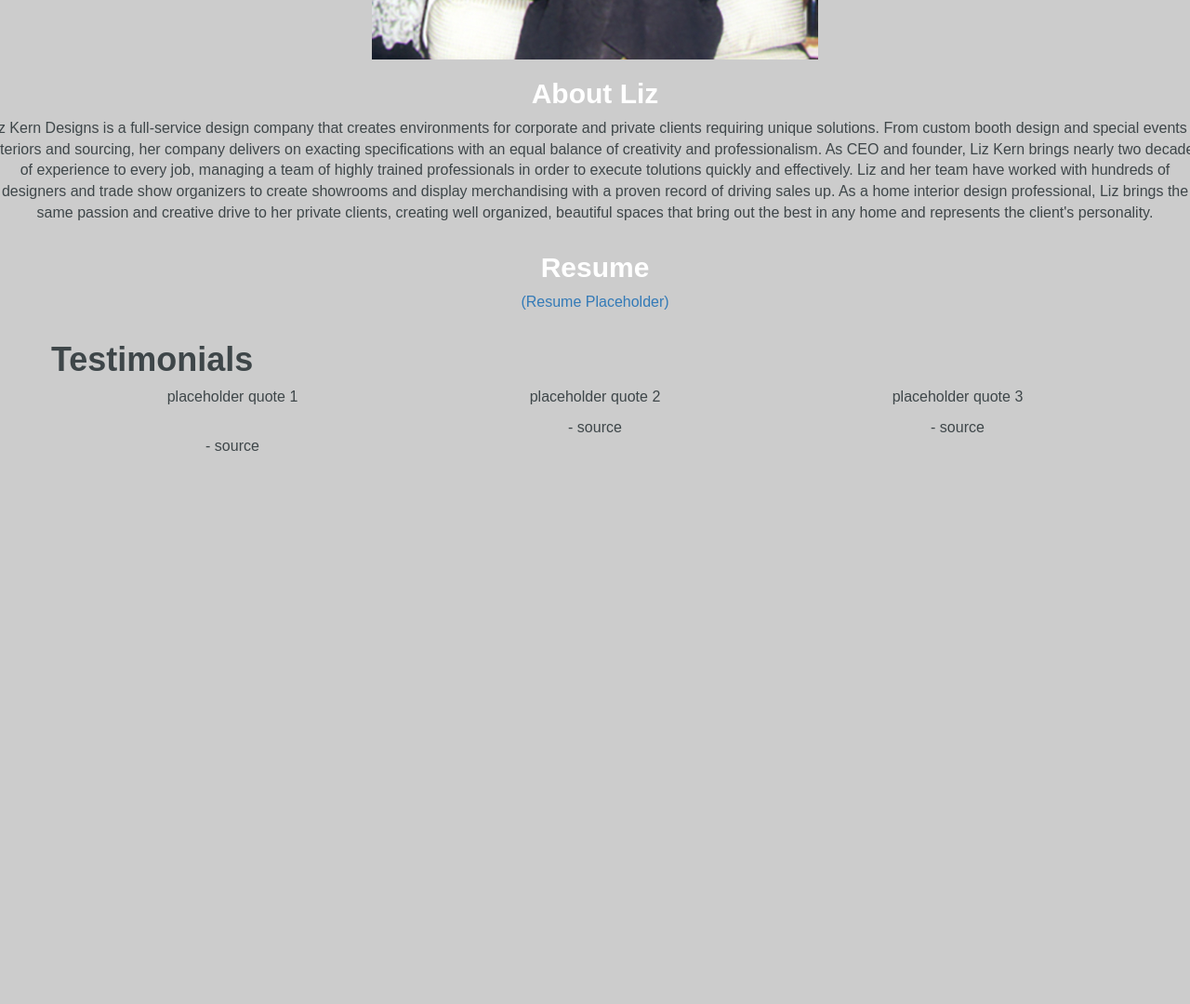
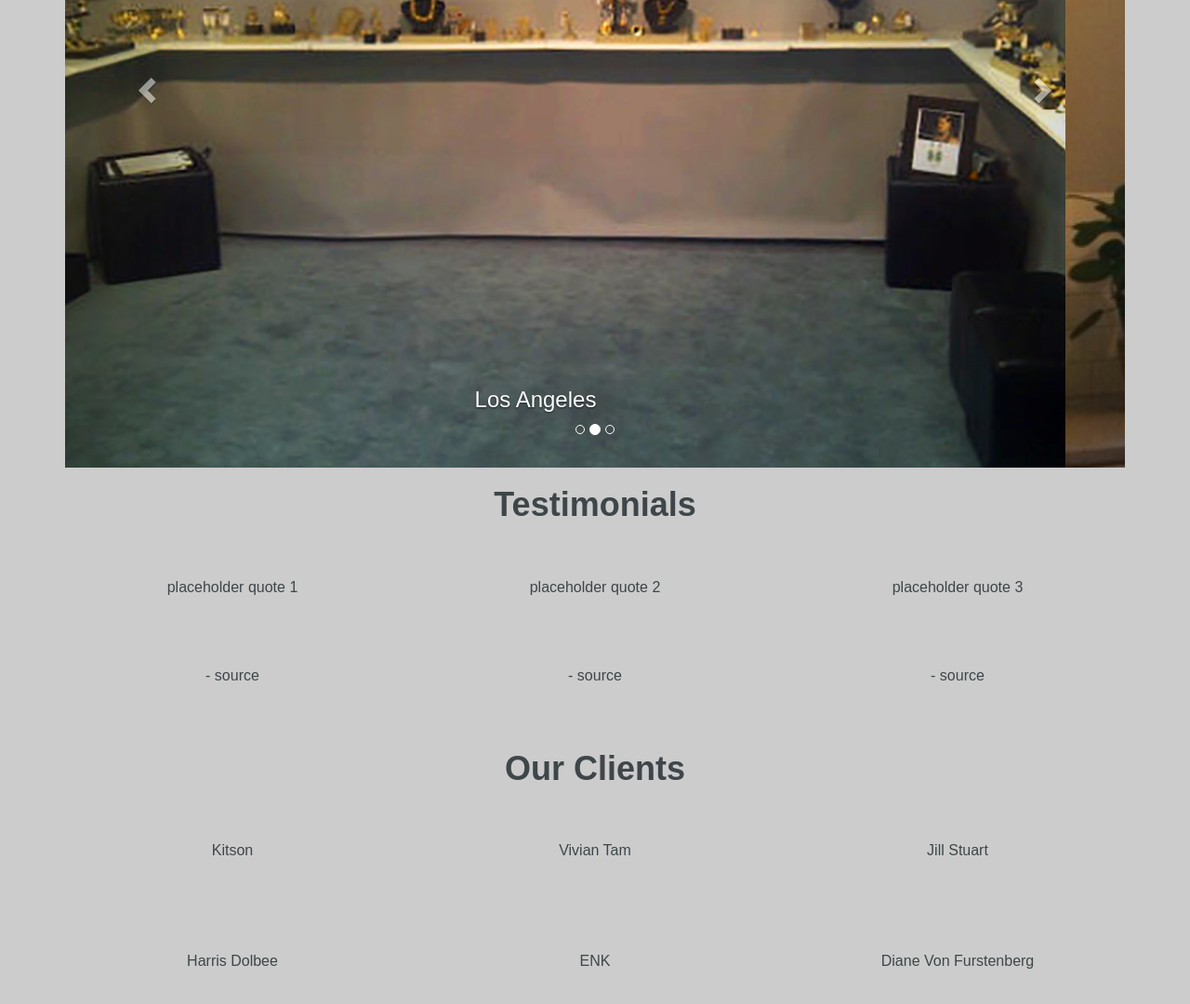
Before and after one commit to tamhartman/lizKernDesigns, a plain HTML site: page index.html in a window 1280 px wide. Shown: the part 1540-2620 px from the top of the page at 93% size. Before the commit the page ends 2042 px from the top, so only its background shows below. Drawn offline with nearby package versions, Linux system fonts and the light colour scheme.

Commit message:
layout and planning for carousel and client section

```diff
--- a/css/style.css
+++ b/css/style.css
@@ -6,16 +6,19 @@ body {
 h1,
 h2 {
 	font-weight: bold;
+	text-align: center;
 }
 p {
 	font-size: 16px;
 	color:#3E4649;
+	padding: 24px;
+	margin: 24px;
 }
 .navbar {
 	margin-bottom: 0;
 }
 .jumbotron {
-	background-image: url("test.png");
+	background-image: url("img/tortu-bg.jpg");
 	color: white;
 	text-align: center;
 }
--- a/index.html
+++ b/index.html
@@ -8,6 +8,7 @@
         <script src="https://ajax.googleapis.com/ajax/libs/jquery/1.11.3/jquery.min.js"></script>
     <script src="js/bootstrap.min.js"></script>
     <link rel="stylesheet" href="https://maxcdn.bootstrapcdn.com/bootstrap/3.3.7/css/bootstrap.min.css" integrity="sha384-BVYiiSIFeK1dGmJRAkycuHAHRg32OmUcww7on3RYdg4Va+PmSTsz/K68vbdEjh4u" crossorigin="anonymous">
+    <script src="https://ajax.googleapis.com/ajax/libs/jquery/3.3.1/jquery.min.js"></script>
     <link rel="stylesheet" href="css/style.css">
 
 </head>
@@ -67,8 +68,114 @@
             <p>From window showcases to the showroom floor, we've got your business display needs covered.</p>
         </div>
     </div>
-</div>
+</div><div class="container">
+    <h2>Projects and Portfolio</h2>
+    <div id="myCarousel" class="carousel slide" data-ride="carousel">
+      <!-- Indicators -->
+      <ol class="carousel-indicators">
+        <li data-target="#myCarousel" data-slide-to="0" class="active"></li>
+        <li data-target="#myCarousel" data-slide-to="1"></li>
+        <li data-target="#myCarousel" data-slide-to="2"></li>
+      </ol>
+
+      <!-- Wrapper for slides -->
+      <div class="carousel-inner">
+
+        <div class="item active">
+          <img src="img/Melinda Maria.jpg" alt="Los Angeles" style="width:100%;">
+          <div class="carousel-caption">
+            <h3>Los Angeles</h3>
+          </div>
+        </div>
+
+        <div class="item">
+          <img src="img/rye-sample.jpg" alt="Chicago" style="width:100%;">
+          <div class="carousel-caption">
+            <h3>Chicago</h3>
+          </div>
+        </div>
+
+        <div class="item">
+          <img src="img/rye-sample.jpg" alt="New York" style="width:100%;">
+          <div class="carousel-caption">
+            <h3>New York</h3>
+          </div>
+        </div>
+
+      </div>
+
+      <!-- Left and right controls -->
+      <a class="left carousel-control" href="#myCarousel" data-slide="prev">
+        <span class="glyphicon glyphicon-chevron-left"></span>
+        <span class="sr-only">Previous</span>
+      </a>
+      <a class="right carousel-control" href="#myCarousel" data-slide="next">
+        <span class="glyphicon glyphicon-chevron-right"></span>
+        <span class="sr-only">Next</span>
+      </a>
+    </div>
+  </div>
 </section>
+<section id="testimonials">
+    <div class="container">
+            <div class="row">
+                <h1>Testimonials</h1>
+                <div id="samples"></div>
+                <div class="col-md-4">
+                    <p>placeholder quote 1</p>
+                    <p><bold>- source</bold></p>
+                </div>
+                <div class="col-md-4">
+                    <!---<span class="glyphicon glyphicon-flash" aria-hidden="true" id="glyph"></span>---->
+                    <p>placeholder quote 2</p>
+                    <p><bold>- source</bold></p>
+                </div>
+                <div class="col-md-4">
+                    <!---<span class="glyphicon glyphicon-heart" aria-hidden="true" id="glyph"></span>---->
+                    <p>placeholder quote 3</p>
+                    <p><bold>- source</bold></p>
+                </div>
+            </div>
+        </div>
+    </section>
+    <section id="clients">
+        <div class="container">
+                <div class="row">
+                    <h1>Our Clients</h1>
+                    </div>
+                    <div class = "row">
+                    <div id="samples"></div>
+                    <div class="col-md-4">
+                        <p>Kitson</p>
+                    </div>
+                    <div class="col-md-4">
+                        <!---<span class="glyphicon glyphicon-flash" aria-hidden="true" id="glyph"></span>---->
+                        <p>Vivian Tam</p>
+                    </div>
+                    <div class="col-md-4">
+                        <!---<span class="glyphicon glyphicon-heart" aria-hidden="true" id="glyph"></span>---->
+                        <p>Jill Stuart</p>
+                    </div>
+                    </div>
+                    <div class = "row">
+                        <div id="samples"></div>
+                        <div class="col-md-4">
+                            <p>Harris Dolbee</p>
+                        </div>
+                        <div class="col-md-4">
+                            <!---<span class="glyphicon glyphicon-flash" aria-hidden="true" id="glyph"></span>---->
+                            <p>ENK</p>
+                        </div>
+                        <div class="col-md-4">
+                            <!---<span class="glyphicon glyphicon-heart" aria-hidden="true" id="glyph"></span>---->
+                            <p>Diane Von Furstenberg</p>
+                        </div>
+                        </div>
+                </div>
+            </div>
+        </section>
+
+
 <section id="about" class="about">
 
 
@@ -81,7 +188,7 @@
         <p><a class="btn btn-primary btn-lg" href="portfolio.html" role="button">View Portfolio</a><span> </span><a class="btn btn-primary btn-lg" href="contact.html" role="button">Contact</a></p>
     </div>-->
     </div>
-		<img src="img/liz-sample.jpg" alt="placeholder-avatar" class="about-avatar">
+		<img src="img/liz1.jpg" alt="placeholder-avatar" class="about-avatar">
 
 		<div class="row">
 			<div class="ten columns center margin-bottom">
@@ -103,29 +210,6 @@
 		</div>
 
 	</section>
-<section id="testimonials">
-<div class="container">
-        <div class="row">
-            <h1>Testimonials</h1>
-            <div id="samples"></div>
-            <div class="col-md-4">
-                <p>placeholder quote 1</p>
-                <br>
-                <p><bold>- source</bold></p>
-            </div>
-            <div class="col-md-4">
-                <!---<span class="glyphicon glyphicon-flash" aria-hidden="true" id="glyph"></span>---->
-                <p>placeholder quote 2</p>
-                <p><bold>- source</bold></p>
-            </div>
-            <div class="col-md-4">
-                <!---<span class="glyphicon glyphicon-heart" aria-hidden="true" id="glyph"></span>---->
-                <p>placeholder quote 3</p>
-                <p><bold>- source</bold></p>
-            </div>
-        </div>
-    </div>
-</section>
 
     </div>
     </div>
```
Also changed, not shown: img/liz1.jpg.
